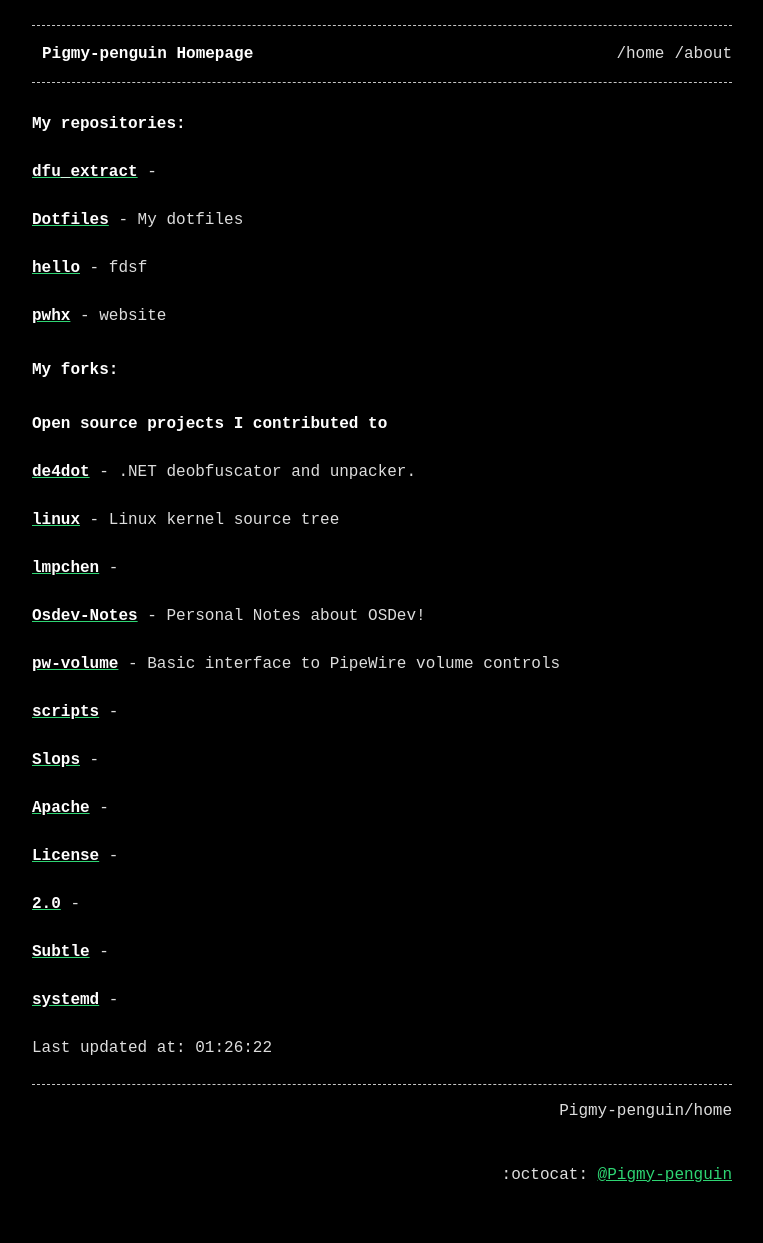
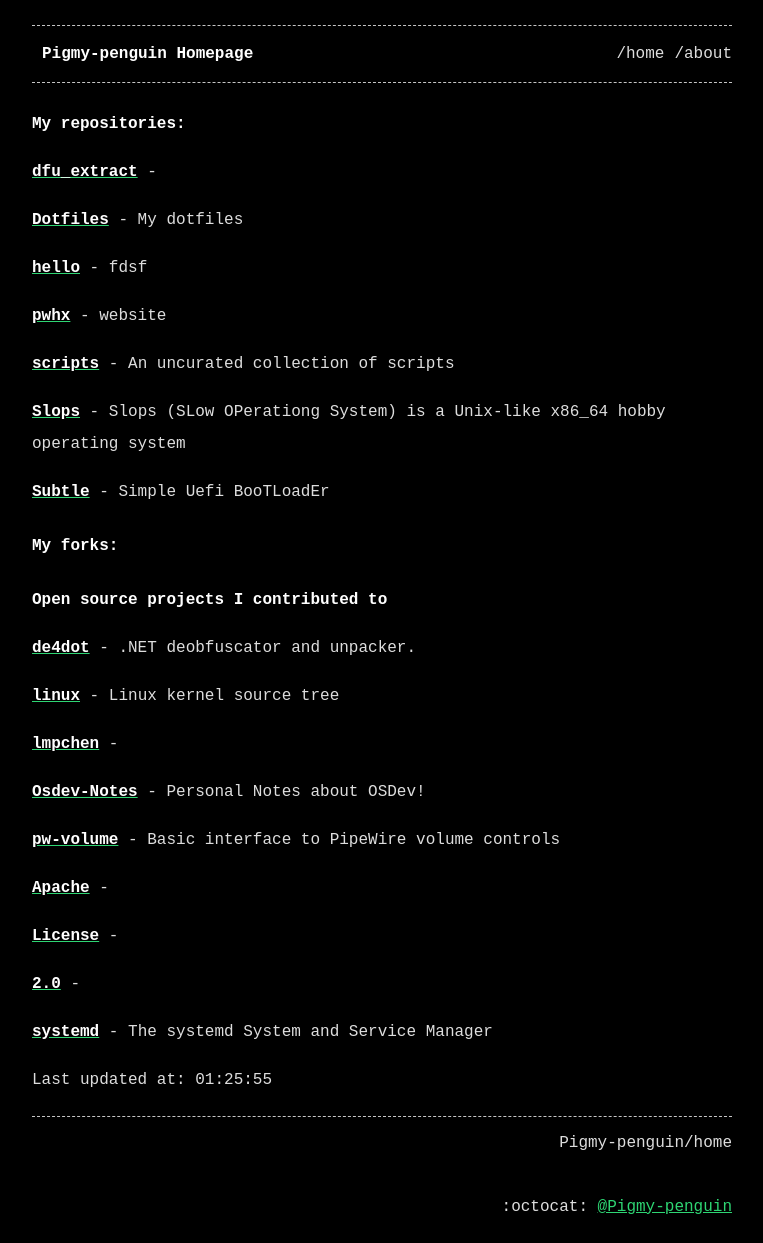
Before and after one commit to Pigmy-penguin/Pigmy-penguin.github.io, a Jekyll site: the page built from index.md, in a window 1280 px wide. Shown: the whole page, without its empty margins (258-1021 px from the left). Built offline with Jekyll 4.4.1, drawn with Linux system fonts in a browser that asks for light colours; before the commit the page ends 1211 px from its top, so only the background shows below that.

Commit message:
Auto updating the website

```diff
--- a/index.md
+++ b/index.md
@@ -15,6 +15,12 @@ title: Pigmy-penguin Homepage
 
 [**pwhx**](https://github.com/Pigmy-penguin/pwhx) - website
 
+[**scripts**](https://github.com/Pigmy-penguin/scripts) - An uncurated collection of scripts
+
+[**Slops**](https://github.com/Pigmy-penguin/Slops) - Slops (SLow OPerationg System) is a Unix-like x86_64 hobby operating system
+
+[**Subtle**](https://github.com/Pigmy-penguin/Subtle) - Simple Uefi BooTLoadEr
+
 ## My forks:
 ### Open source projects I contributed to
 
@@ -28,19 +34,13 @@ title: Pigmy-penguin Homepage
 
 [**pw-volume**](https://github.com/Pigmy-penguin/pw-volume) - Basic interface to PipeWire volume controls
 
-[**scripts**](https://github.com/Pigmy-penguin/scripts) -
-
-[**Slops**](https://github.com/Pigmy-penguin/Slops) -
-
 [**Apache**](https://github.com/Pigmy-penguin/Apache) -
 
 [**License**](https://github.com/Pigmy-penguin/License) -
 
 [**2.0**](https://github.com/Pigmy-penguin/2.0) -
 
-[**Subtle**](https://github.com/Pigmy-penguin/Subtle) -
-
-[**systemd**](https://github.com/Pigmy-penguin/systemd) -
+[**systemd**](https://github.com/Pigmy-penguin/systemd) - The systemd System and Service Manager
 
 
-Last updated at: 01:26:22
+Last updated at: 01:25:55
```
Also changed, not shown: 2 other files.
